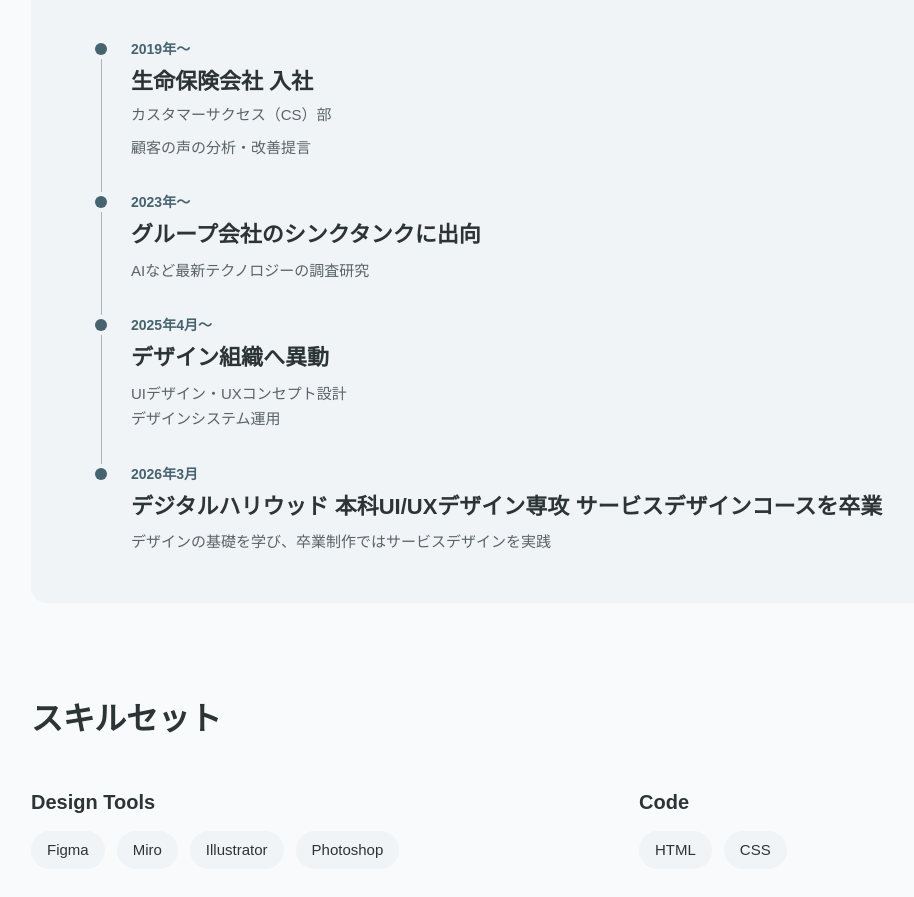
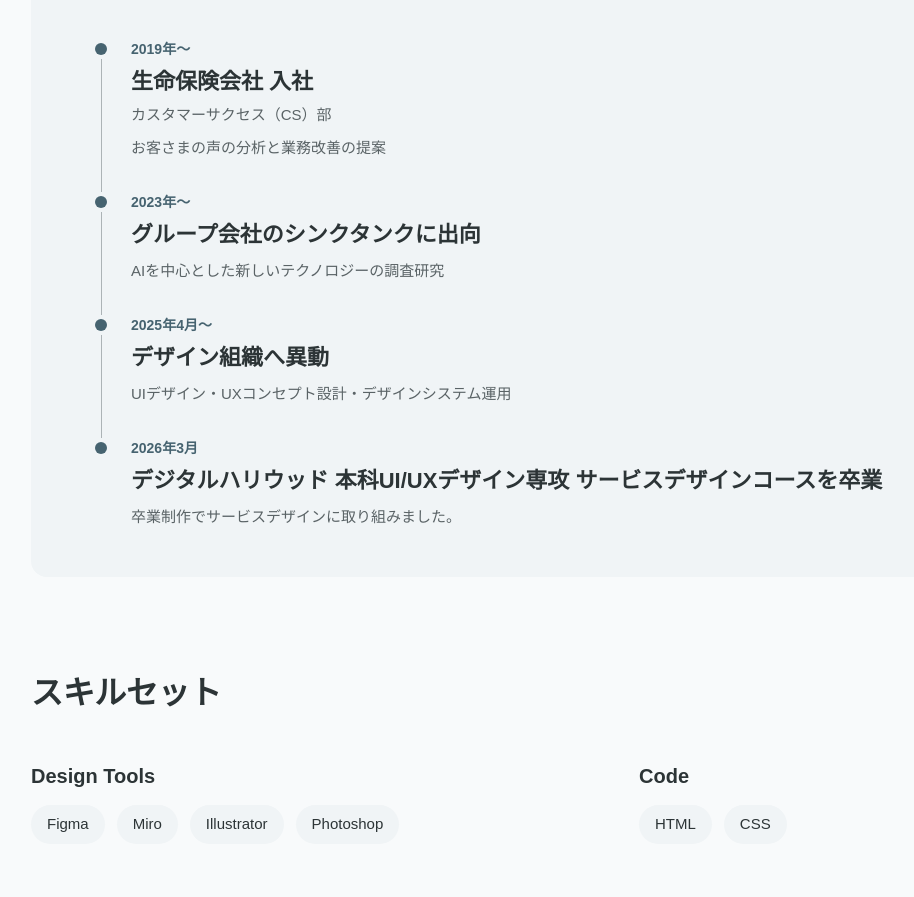
Before and after one commit to mskz-watch/masa-portfolio, a Next.js app: page /about in a window 1280 px wide. Shown: the part 880-1777 px from the top of the page, without its empty margins (17-931 px from the left). Built offline with nearby package versions, Linux system fonts and the light colour scheme.

Commit message:
fix: Aboutページのキャリア年表テキストを確定コピーに差し替え

```diff
--- a/src/components/pages/AboutPage.tsx
+++ b/src/components/pages/AboutPage.tsx
@@ -9,25 +9,25 @@ const career = [
     year: "2019年〜",
     role: "生命保険会社 入社",
     department: "カスタマーサクセス（CS）部",
-    description: "顧客の声の分析・改善提言",
+    description: "お客さまの声の分析と業務改善の提案",
   },
   {
     year: "2023年〜",
     role: "グループ会社のシンクタンクに出向",
     department: "",
-    description: "AIなど最新テクノロジーの調査研究",
+    description: "AIを中心とした新しいテクノロジーの調査研究",
   },
   {
     year: "2025年4月〜",
     role: "デザイン組織へ異動",
     department: "",
-    description: "UIデザイン・UXコンセプト設計\nデザインシステム運用",
+    description: "UIデザイン・UXコンセプト設計・デザインシステム運用",
   },
   {
     year: "2026年3月",
     role: "デジタルハリウッド 本科UI/UXデザイン専攻 サービスデザインコースを卒業",
     department: "",
-    description: "デザインの基礎を学び、卒業制作ではサービスデザインを実践",
+    description: "卒業制作でサービスデザインに取り組みました。",
   },
 ];
 
```
